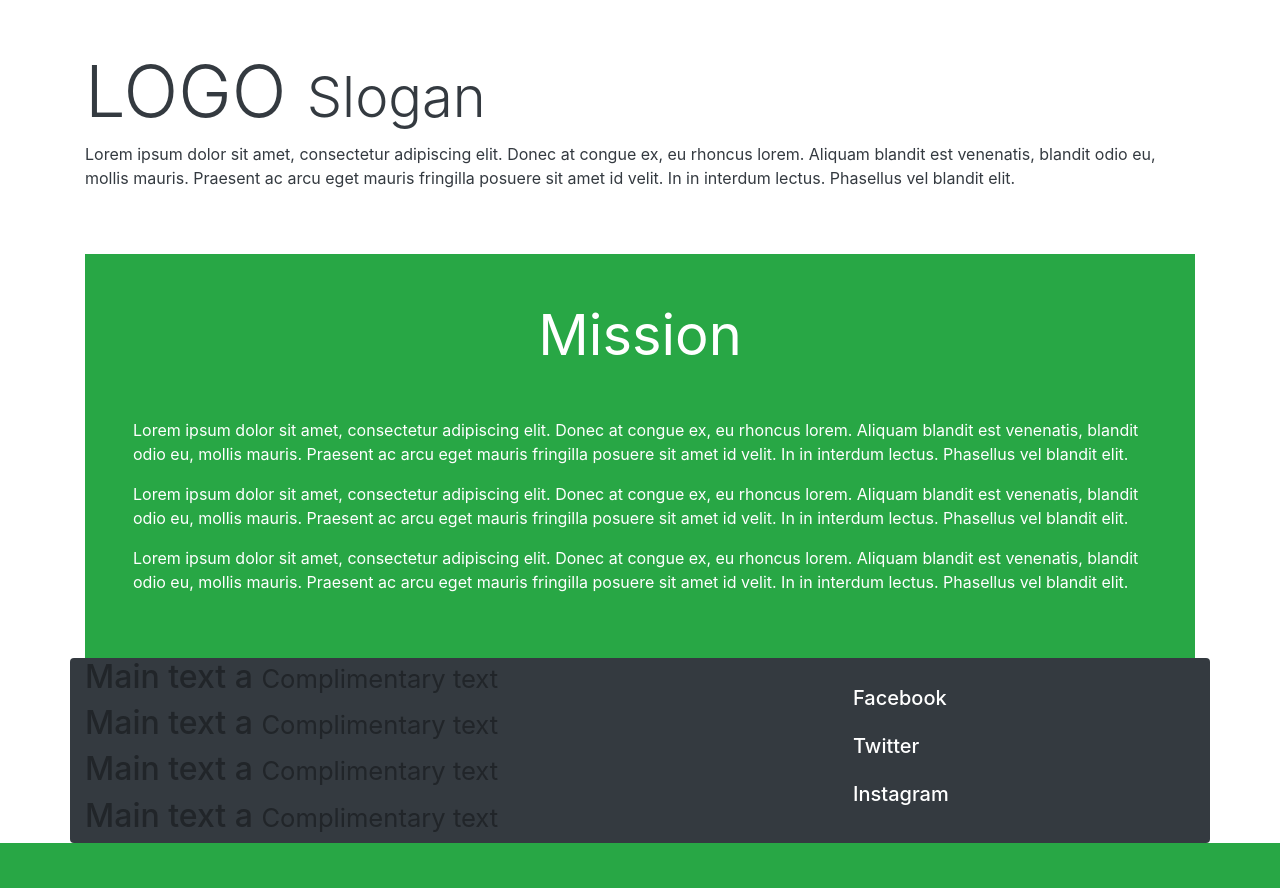
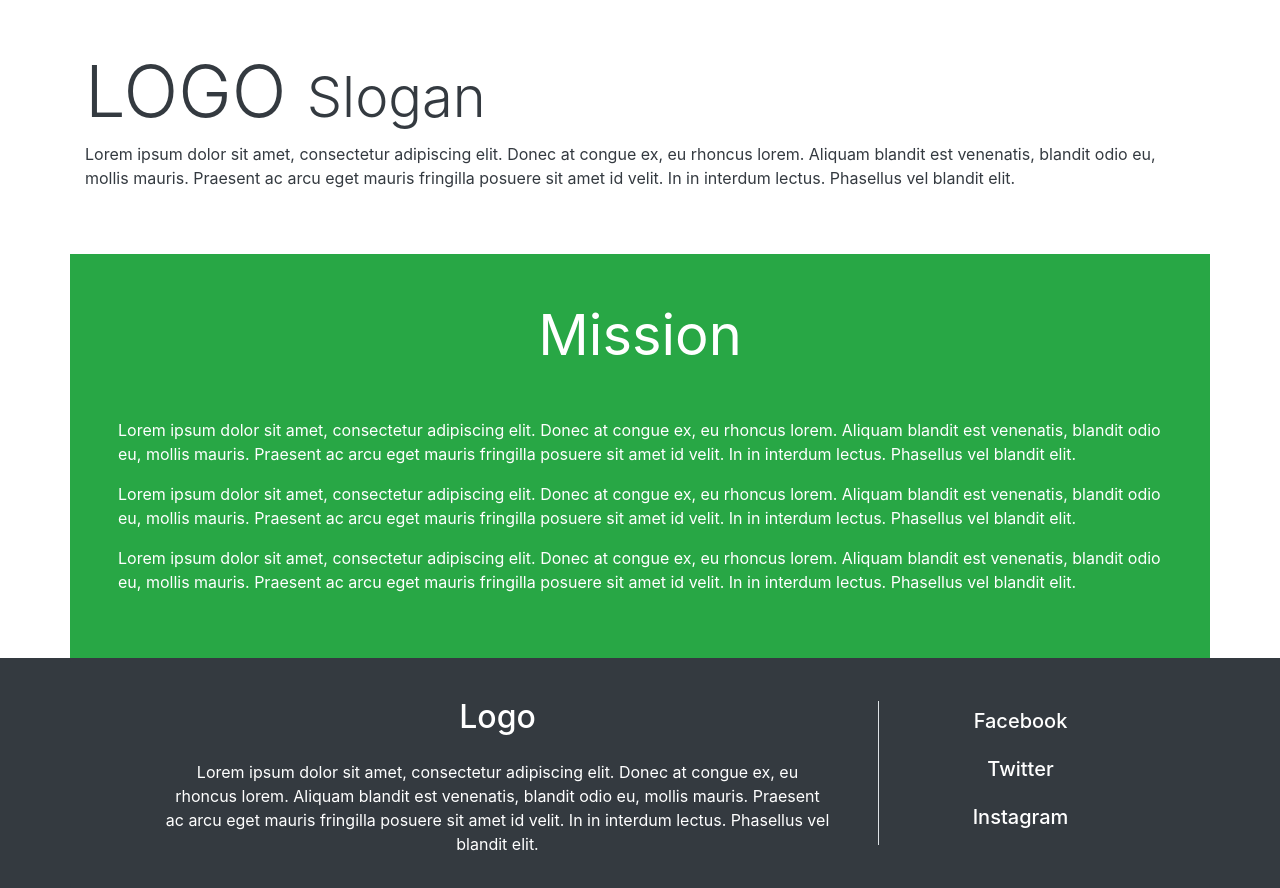
Before and after one commit to Name-Siddhartha/CropPrediction, a Flask app: page / in a window 1280 px wide. Shown: the part 56-944 px from the top of the page. Before the commit the page ends 899 px from the top, so only its background shows below. Run offline with Flask 2, Linux system fonts and the light colour scheme; some libraries are stand-ins or nearby versions.

Commit message:
Footer improved

```diff
--- a/templates/footer.html
+++ b/templates/footer.html
@@ -1,22 +1,21 @@
 <footer>
     <!-- <h1>This is the footer</h1> -->
-    <div class="footer-wrapper">
-        <div class="container-wrapper text-center"></div>
-            <div class="container flex-wrap align-content-stretch bg-dark text-white-75 rounded">
-                <div class="row justify-content-center">
-                    <div class="col-8">
-                        <h2 class="text-white-75">Main text a <small> Complimentary text</small></h2>
-                        <h2 class="text-white-75">Main text a <small> Complimentary text</small></h2>
-                        <h2 class="text-white-75">Main text a <small> Complimentary text</small></h2>
-                        <h2 class="text-white-75">Main text a <small> Complimentary text</small></h2>
-                    </div>
-                    <div class="col-4 align-self-center">
-                        <h5 class="text-white p-2">Facebook</h5>
-                        <h5 class="text-white p-2">Twitter</h5>
-                        <h5 class="text-white p-2">Instagram</h5>
-                    </div>
+
+    <div class="container-fluid bg-dark text-center">
+        <div class="container flex-wrap align-content-stretch bg-dark text-white-75 rounded">
+            <div class="row justify-content-center">
+                <div class="col-8 my-3 px-5">
+                    <h2 class="text-white text-center display-5 m-4">Logo</h2>
+                    <p class="text-white text-center">Lorem ipsum dolor sit amet, consectetur adipiscing elit. Donec at congue ex, eu rhoncus lorem. Aliquam blandit est venenatis, blandit odio eu, mollis mauris. Praesent ac arcu eget mauris fringilla posuere sit amet id velit. In in interdum lectus. Phasellus vel blandit elit.</small></p>
+
+                </div>
+                <div class="col-3 border-left border-2 align-self-center">
+                    <h5 class="text-white px-5 py-2">Facebook</h5>
+                    <h5 class="text-white px-5 py-2">Twitter</h5>
+                    <h5 class="text-white px-5 py-2">Instagram</h5>
                 </div>
             </div>
         </div>
     </div>
+
 </footer>
--- a/templates/intro.html
+++ b/templates/intro.html
@@ -7,7 +7,7 @@
     </div>
 </div>
 
-<div class="container">
+<div class="container p-0">
     <div class="jumbotron p-5 m-0 bg-success text-dark rounded-0">
         <h1 class="display-4 text-center text-white"><b>Mission</b></h1>
         <div class="my-5"></div>
--- a/templates/navbar.html
+++ b/templates/navbar.html
@@ -1,5 +1,5 @@
 
-<nav class="navbar navbar-expand-sm bg-dark navbar-dark ">
+<nav class="navbar navbar-expand-sm bg-dark navbar-dark sticky-top">
     <div class="container">
         <div class="container justify-content-start">
             <a class="navbar-brand" href="/">Logo</a>
```
